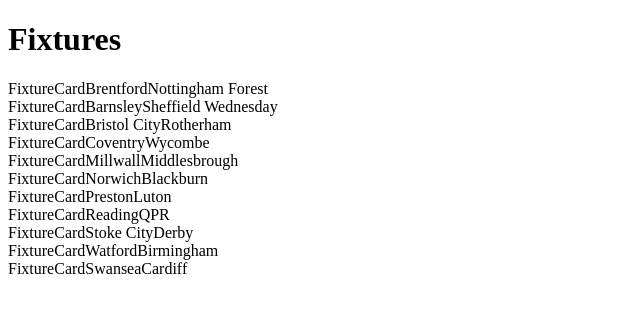
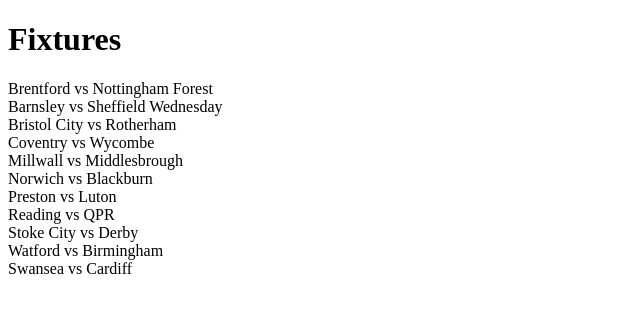
Before and after one commit to bingooal/site, a Next.js app: page /fixtures in a window 1280 px wide. Shown: the top 312 px of the page, without its empty margins (0-640 px from the left). Built offline with nearby package versions, Linux system fonts and the light colour scheme.

Commit message:
Make Fixtures page look better

```diff
--- a/src/domain/fixture/components/fixtureCard.tsx
+++ b/src/domain/fixture/components/fixtureCard.tsx
@@ -11,11 +11,7 @@
   id,
 }: Props) => (
   <Link href={`fixtures/${id}`}>
-    <div>
-      FixtureCard
-      <span>{homeTeamName}</span>
-      <span>{awayTeamName}</span>
-    </div>
+    <div>{`${homeTeamName} vs ${awayTeamName}`}</div>
   </Link>
 );
 
```
Also changed, not shown: 2 other files (tests, documents, lock files or other folders).
